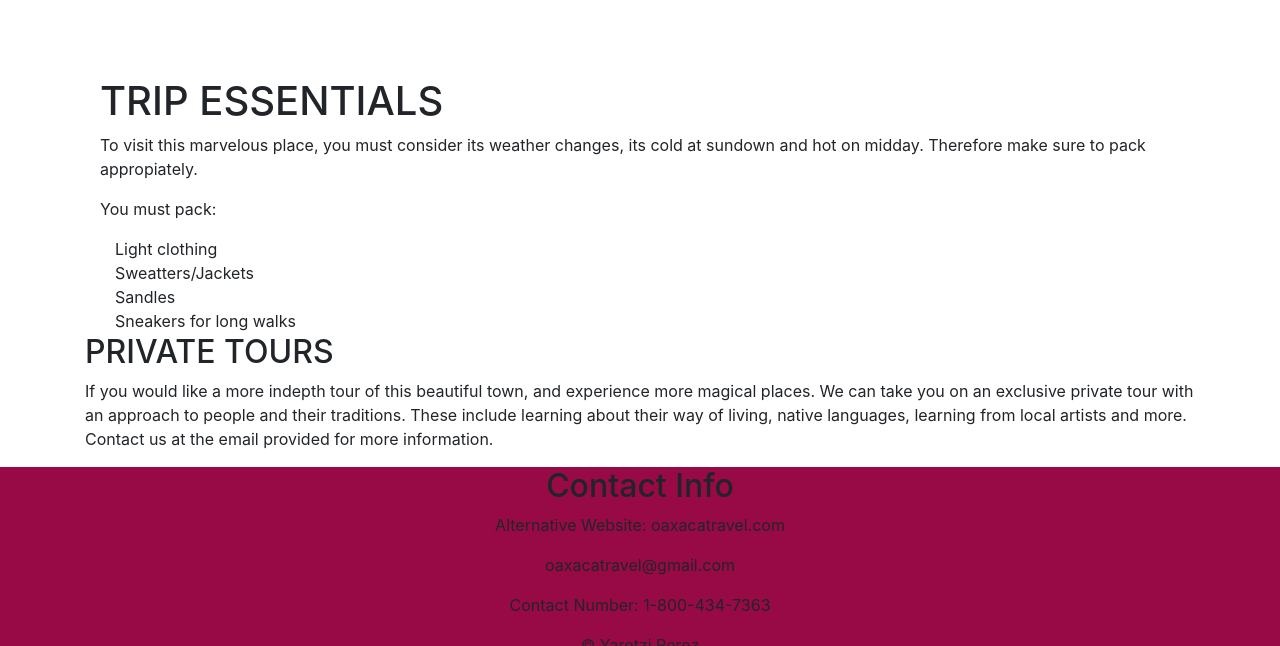
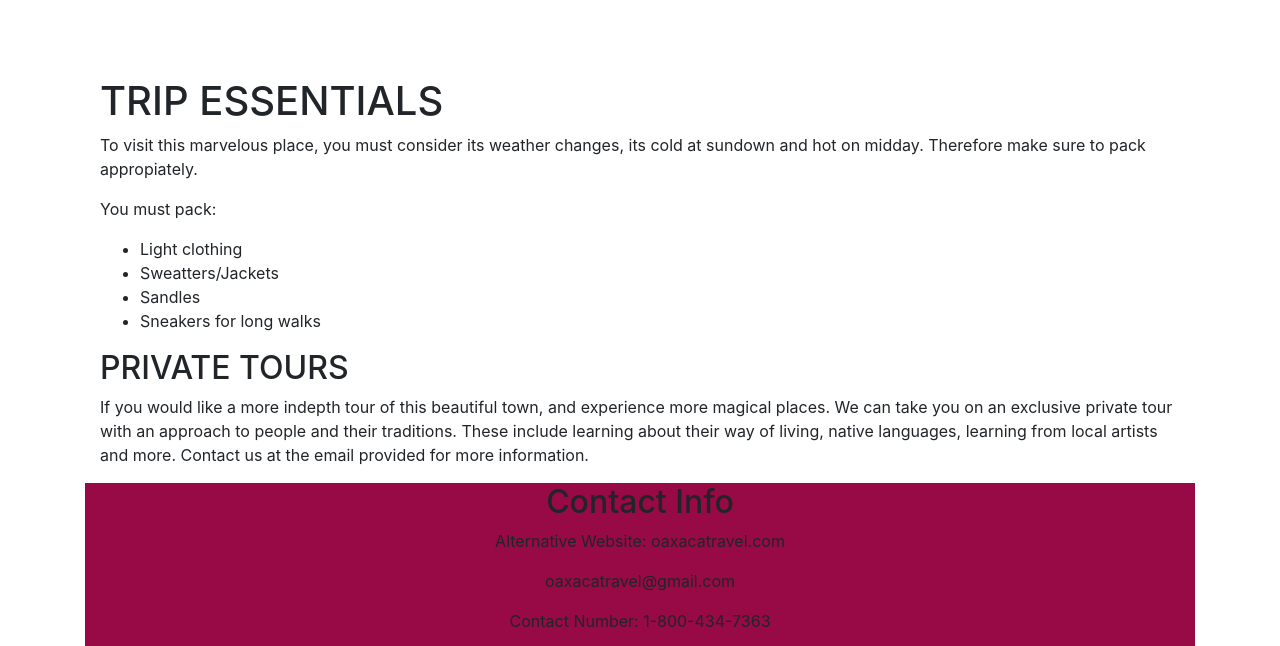
Before and after one commit to yaretzi96/animation, a plain HTML site: page interactive/index.html in a window 1280 px wide. Shown: the part 1790-2436 px from the top of the page. Drawn offline with nearby package versions, Linux system fonts and the light colour scheme.

Commit message:
Update index.html

```diff
--- a/interactive/index.html
+++ b/interactive/index.html
@@ -205,24 +205,18 @@
             make sure to pack appropiately.</p>
 
         <p>You must pack:</p>
-    <section="row">
+   <ul>
 
-          <section class="col-4"> Light clothing
+        <li>Light clothing</li>
 
-          </section>
+        <li>Sweatters/Jackets</li>
 
-          <section class="col-4">Sweatters/Jackets
+        <li>Sandles</li>
 
-          </section>
+        <li>Sneakers for long walks</li>
 
-            <section class="col-4">Sandles
+      </ul>
 
-            </section>
-
-            <section class="col-4">Sneakers for long walks
-
-          </section>
-    </section>
   </section>
 
     <section class="container">
```
